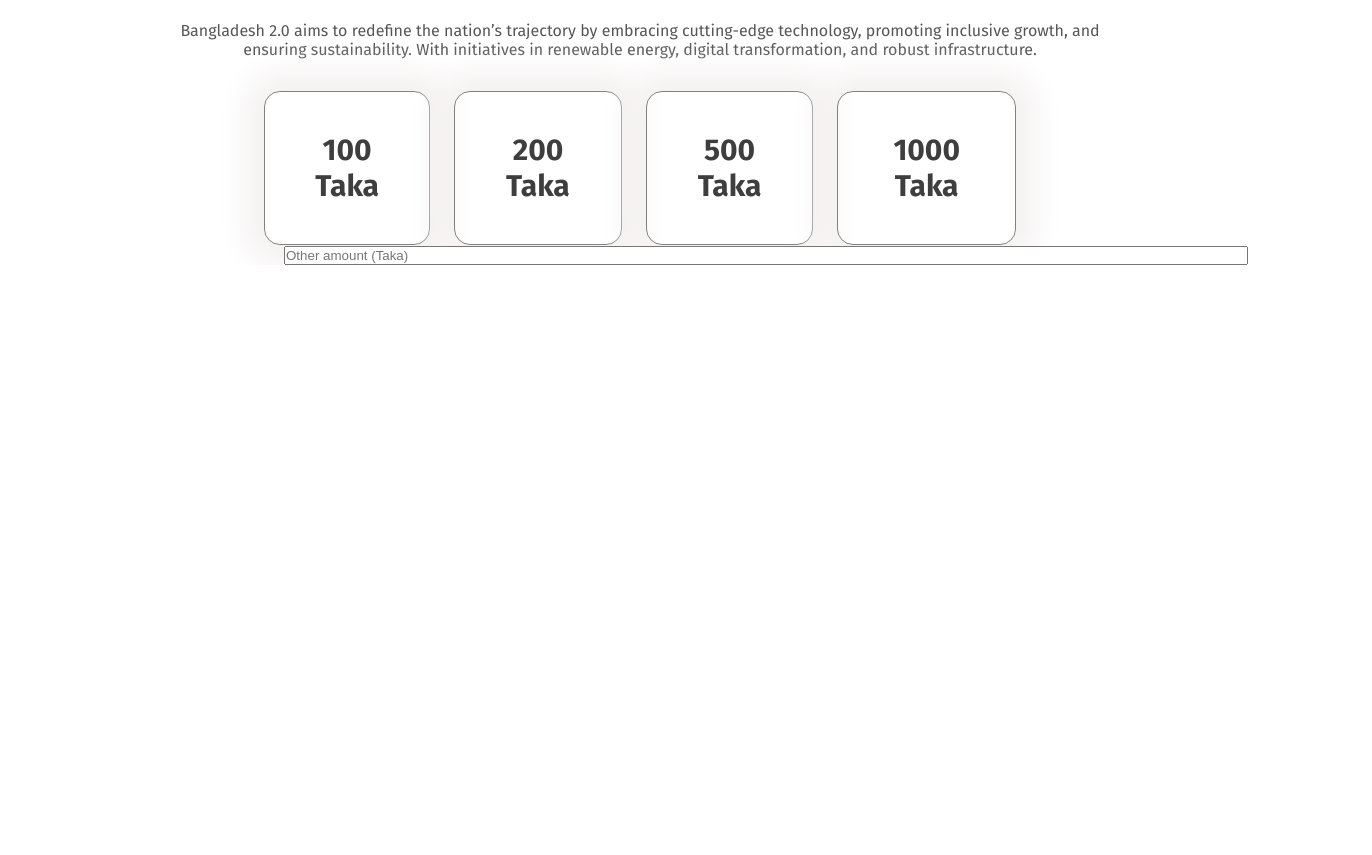
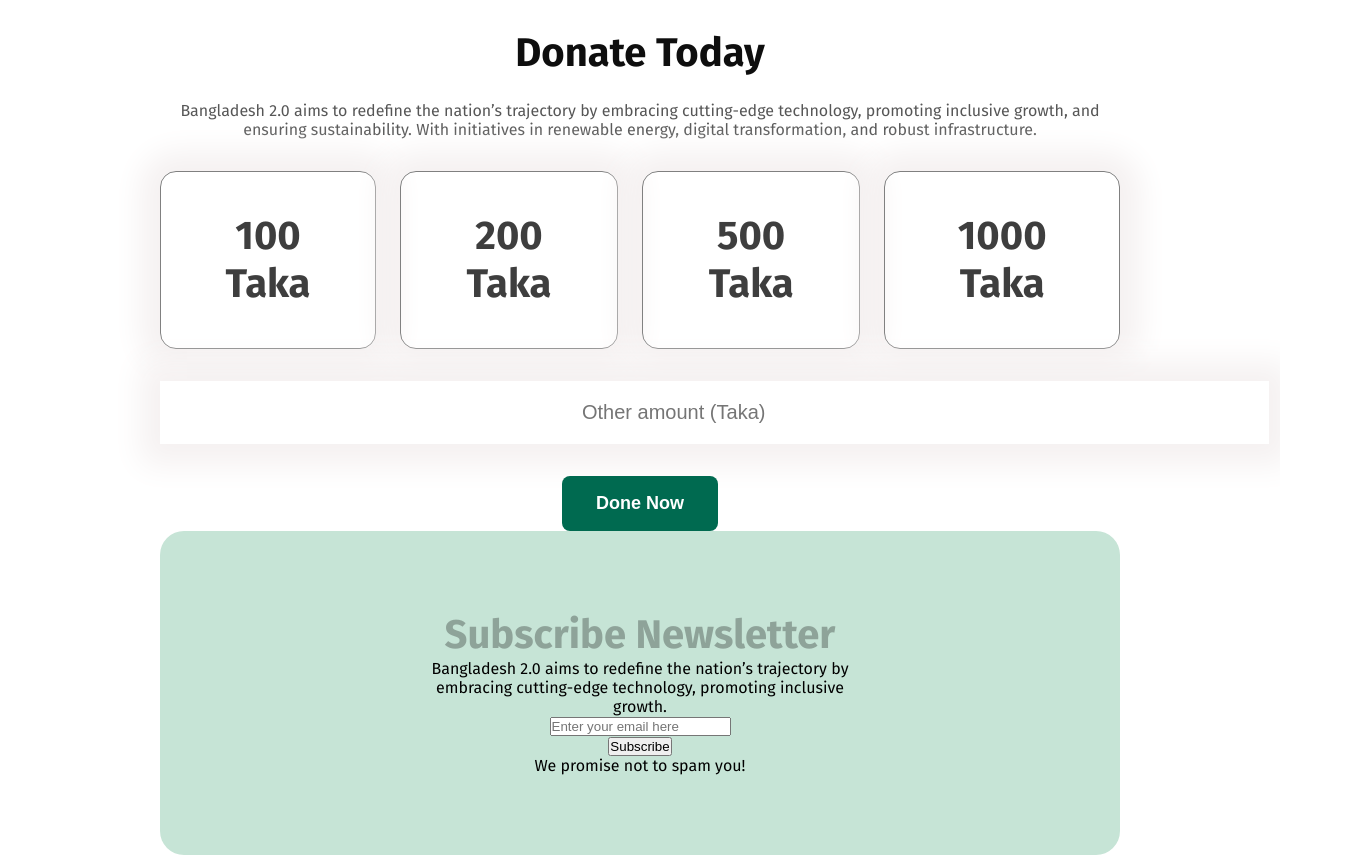
Before and after one commit to NaimaNITU/Assignment_01, a plain HTML site: page index.html in a window 1280 px wide. Shown: the part 2740-3595 px from the top of the page, 1372 px wide, since content can reach past the window. Before the commit the page ends 3005 px from the top, so only its background shows below. Drawn offline with Linux system fonts and the light colour scheme.

Commit message:
donate section ended

```diff
--- a/index.html
+++ b/index.html
@@ -171,10 +171,30 @@
                 </div>
             </div>
 
-
             <form action="">
                 <input type="text" placeholder="Other amount (Taka)" name="" id="">
             </form>
+
+            <button>Done Now</button>
+        </section>
+        <!-- donate section ended -->
+
+
+
+        <!-- Starting of newsletter section -->
+        <section class="newsletter">
+            <h2 class="newsletterTitle">Subscribe Newsletter</h2>
+            <p class="newsletterDescription">Bangladesh 2.0 aims to redefine the nation’s trajectory by embracing
+                cutting-edge technology, promoting inclusive
+                growth.</p>
+
+            <div>
+                <form action="">
+                    <input type="text" placeholder="Enter your email here" name="" id="">
+                </form>
+                <button>Subscribe</button>
+            </div>
+            <p>We promise not to spam you!</p>
         </section>
 
     </main>
--- a/styles/style.css
+++ b/styles/style.css
@@ -73,7 +73,8 @@
 }
 
 .bannerContainer .bannerBtn,
-.recentNewsContainerDescription .bannerBtn {
+.recentNewsContainerDescription .bannerBtn,
+.donate button {
     background-color: rgba(0, 106, 80, 1);
     padding: 17px 34px;
     border-radius: 8px;
@@ -233,6 +234,7 @@ main {
     font-size: 40px;
     font-weight: bold;
     color: rgba(14, 14, 14, 1);
+    margin-top: 80px;
     margin-bottom: 24px;
 }
 
@@ -245,7 +247,7 @@ main {
 
 .donateAmount {
     display: flex;
-    margin: 0px 104px;
+    /* margin: 0px 104px; */
     justify-content: center;
     gap: 24px;
 }
@@ -258,13 +260,38 @@ main {
 }
 
 .donateAmount .amount h1 {
-    font-size: 30px;
+    font-size: 40px;
     font-weight: bold;
     color: rgba(14, 14, 14, 0.8);
-    /* margin-bottom: 32px; */
 }
 
 .donate input[type=text] {
-    margin: 0px 124px 0px 124px;
-    width: 100%;
+    font-size: 20px;
+    font-weight: normal;
+    color: rgba(14, 14, 14, 0.3);
+    padding: 20px 422px 20px 422px;
+    margin-top: 32px;
+    margin-bottom: 32px;
+    border-radius: 0;
+    border-style: none;
+    box-shadow: 0.5px 0.5px 30px 20px rgb(245, 241, 241);
 }
+
+/* End of donate today section style */
+
+
+
+
+/* newsletter section style started */
+.newsletter {
+    background-color: rgba(198, 228, 214, 1);
+    border-radius: 24px;
+    padding: 80px 265px;
+    text-align: center;
+}
+
+.newsletter .newsletterTitle {
+    font-size: 40px;
+    font-weight: bold;
+    color: rgba(14, 14, 14, 0.3);
+}
```
